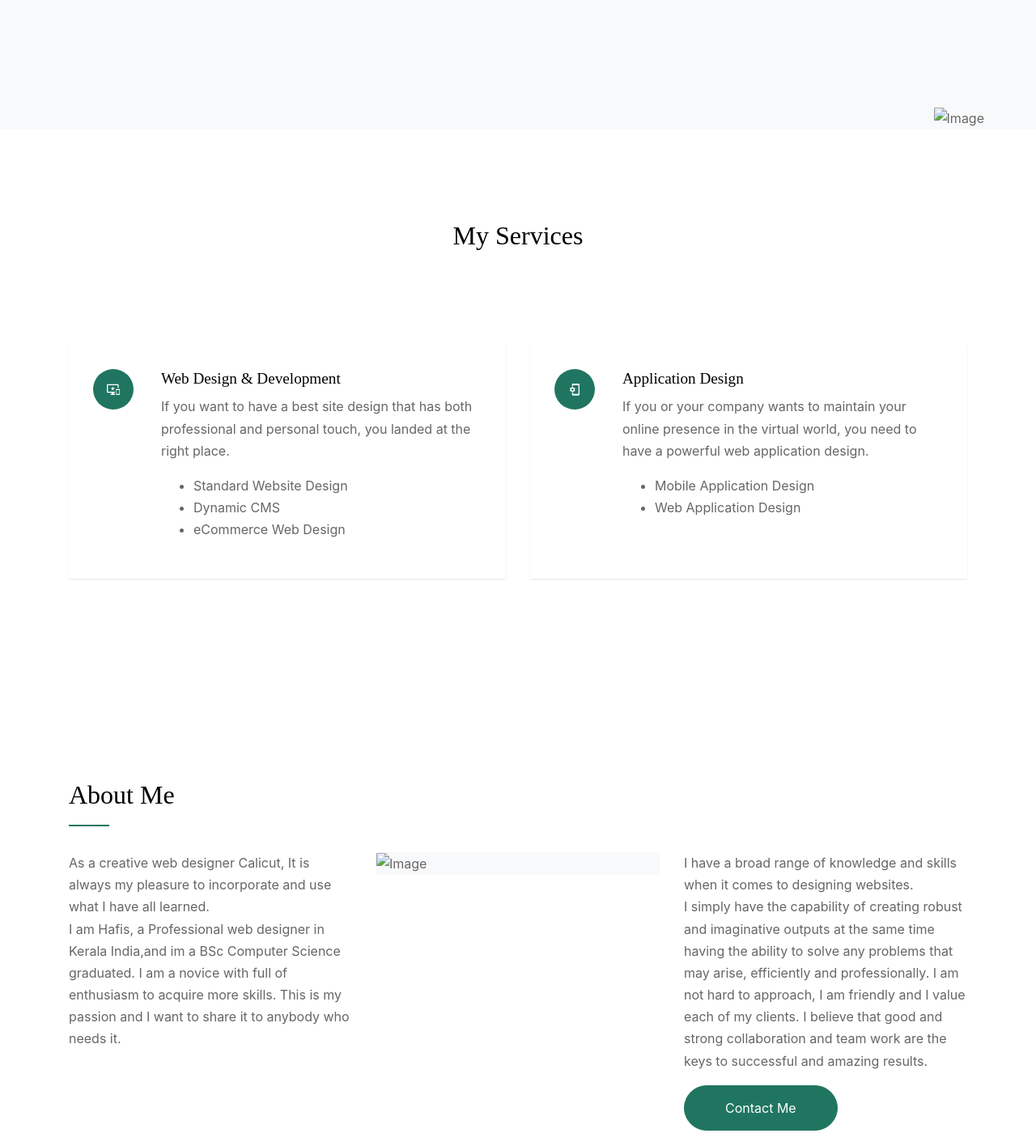
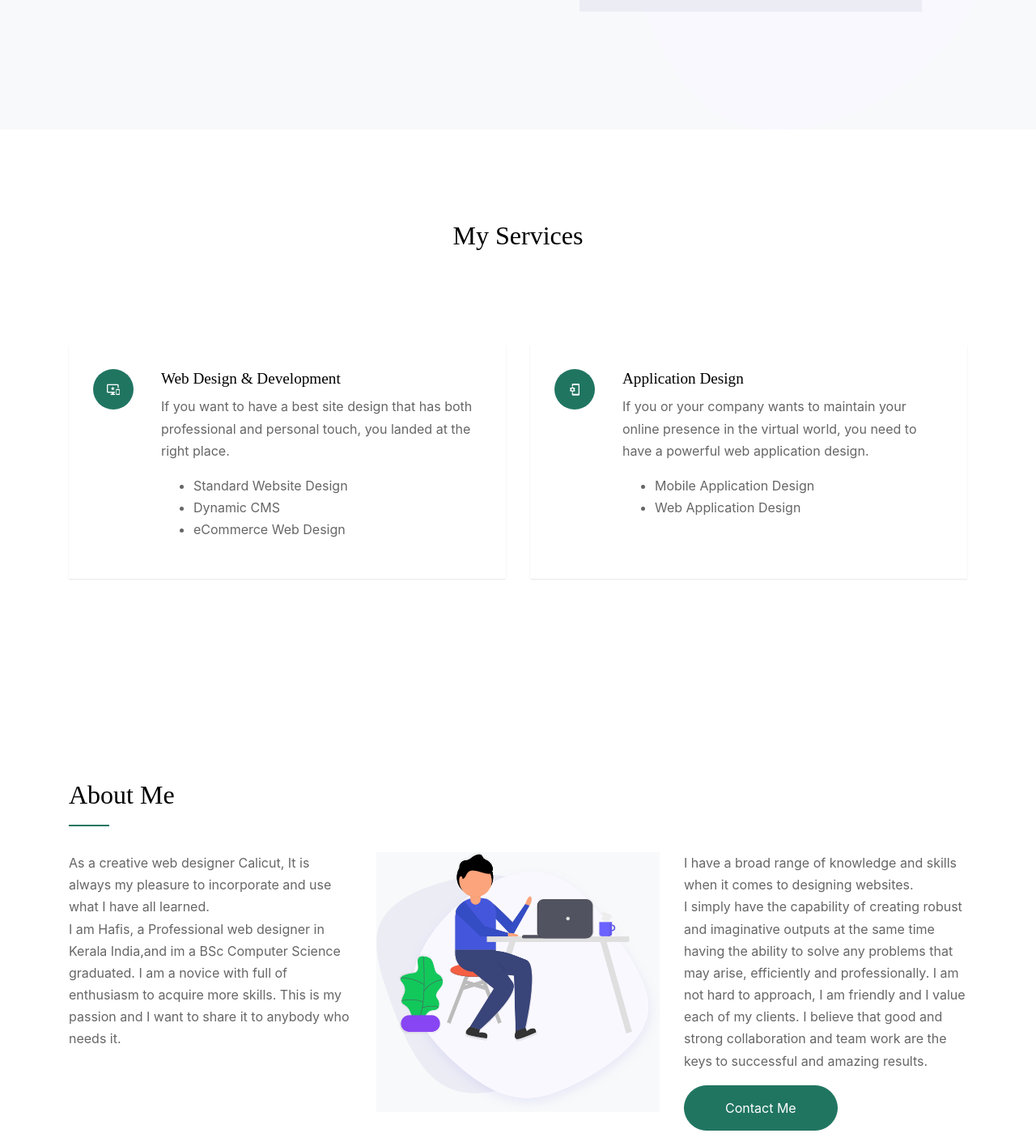
Before and after one commit to hafisappu/hafisappu.github.io, a plain HTML site: page index.html in a window 1280 px wide. Shown: the part 640-2056 px from the top of the page at 81% size. Drawn offline with Linux system fonts and the light colour scheme; files whose address does not match are found by name; a web font is replaced by a local one.

Commit message:
Update index.html

```diff
--- a/index.html
+++ b/index.html
@@ -101,7 +101,7 @@
         </div>
       </div>
 
-      <img src="#" alt="Image" class="img-face" data-aos="">
+      <img src="images/home-right.png" alt="Image" class="img-face" data-aos="">
 
 
     </div>
@@ -162,7 +162,7 @@
           </div>
           <div class="col-lg-4 order-1 order-lg-2 mb-4 mb-lg-0">
             <div class="bg-light">
-            <img src="#" alt="Image" class="img-fluid">
+            <img src="images/about-us.png" alt="Image" class="img-fluid">
             </div>
           </div>
           <div class="col-lg-4 order-2 order-lg-1">
```
